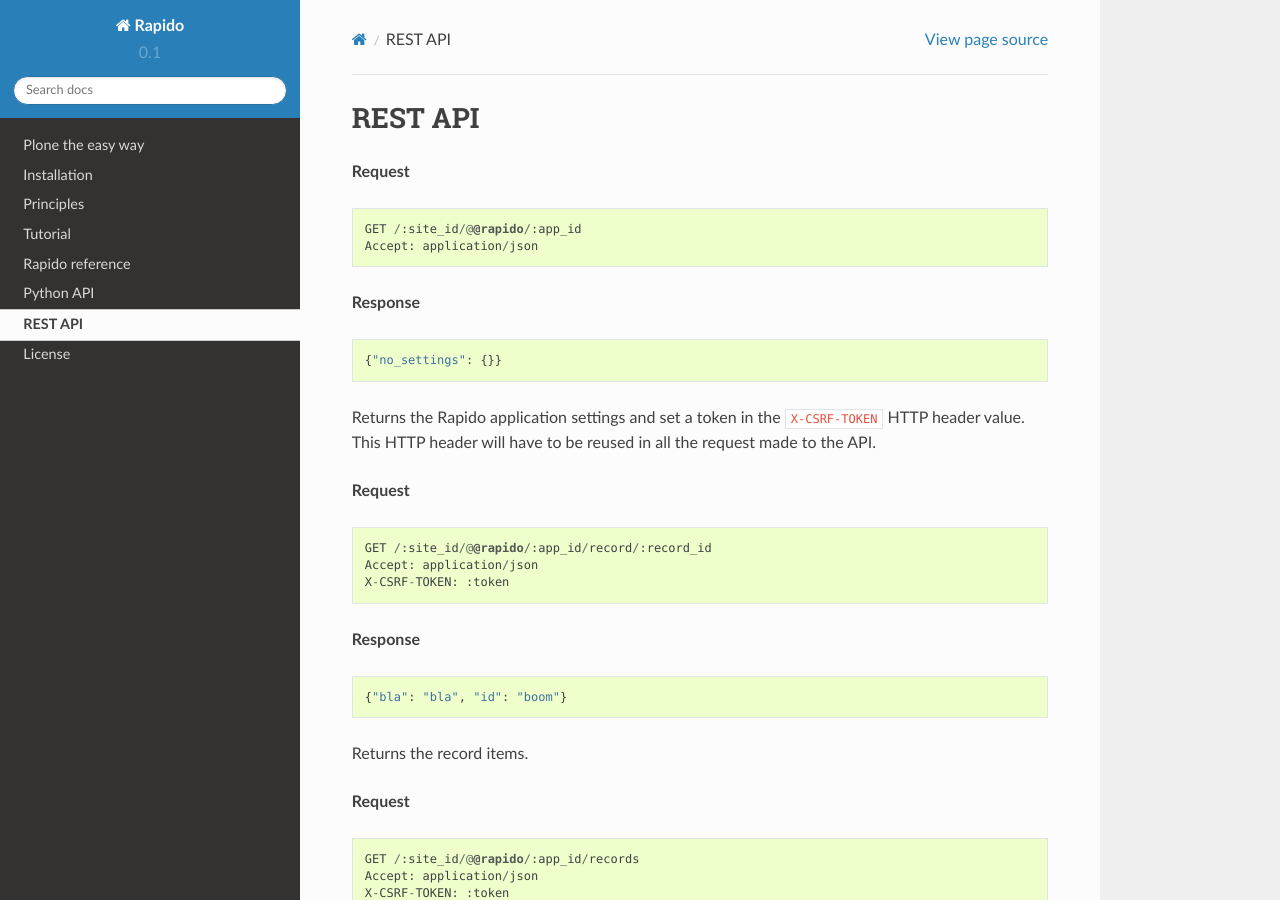
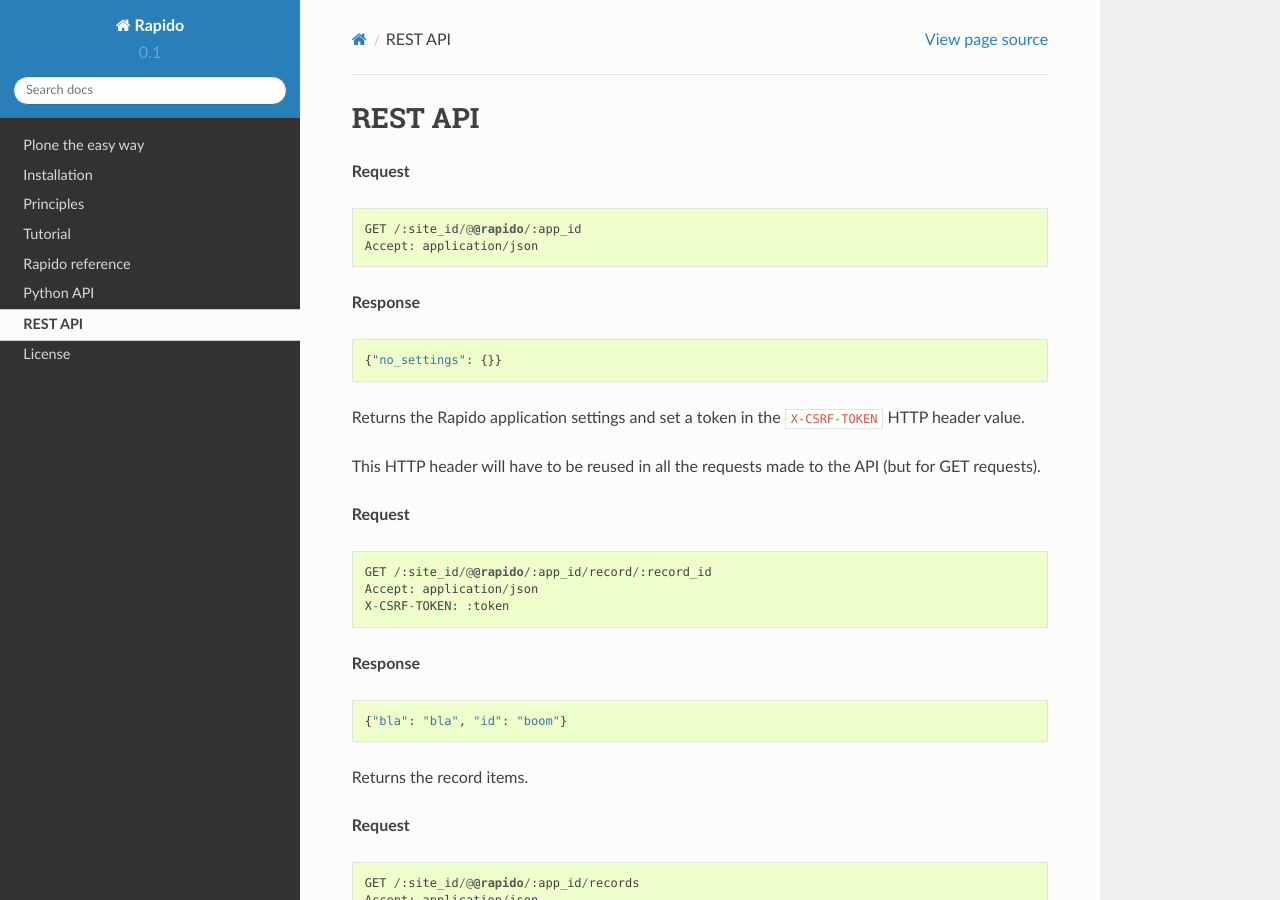
Before and after one commit to collective/rapido.plone, a Sphinx documentation site: the page built from docs/rest.rst, in a window 1280 px wide and 900 px high. Built offline with Sphinx 7.4.7 and the Read the Docs theme 2.0.0, drawn with Linux system fonts in a browser that asks for light colours.

```diff
--- a/docs/rest.rst
+++ b/docs/rest.rst
@@ -14,7 +14,9 @@
 
 Returns the Rapido application settings and set a token in the
 ``X-CSRF-TOKEN`` HTTP header value.
-This HTTP header will have to be reused in all the request made to the API.
+
+This HTTP header will have to be reused in all the requests made to the API (but
+for GET requests).
 
 **Request**
 ::
```
Also changed, not shown: 1 other file.
